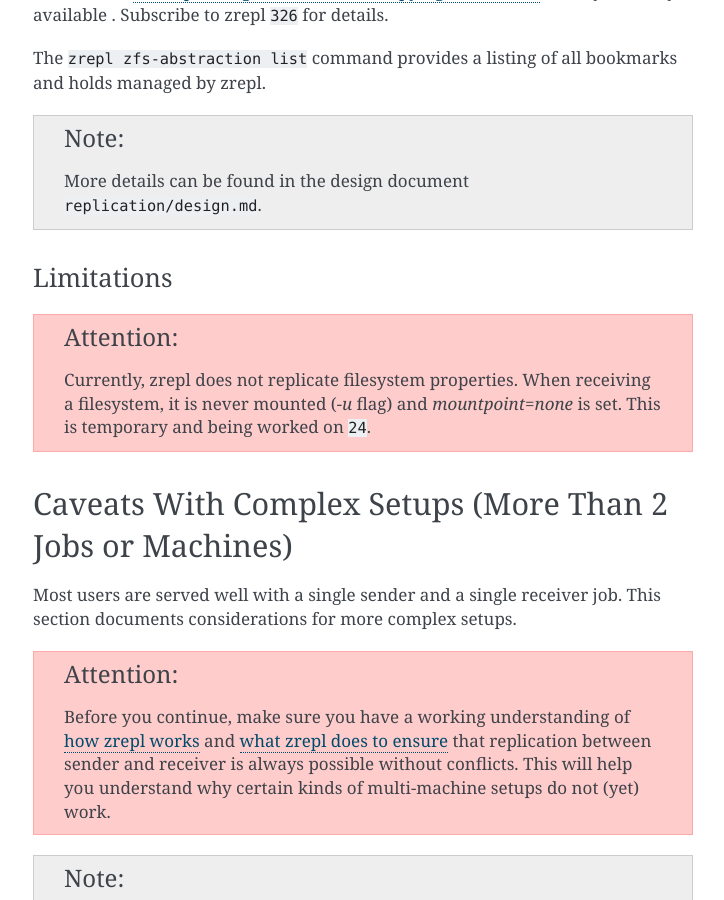
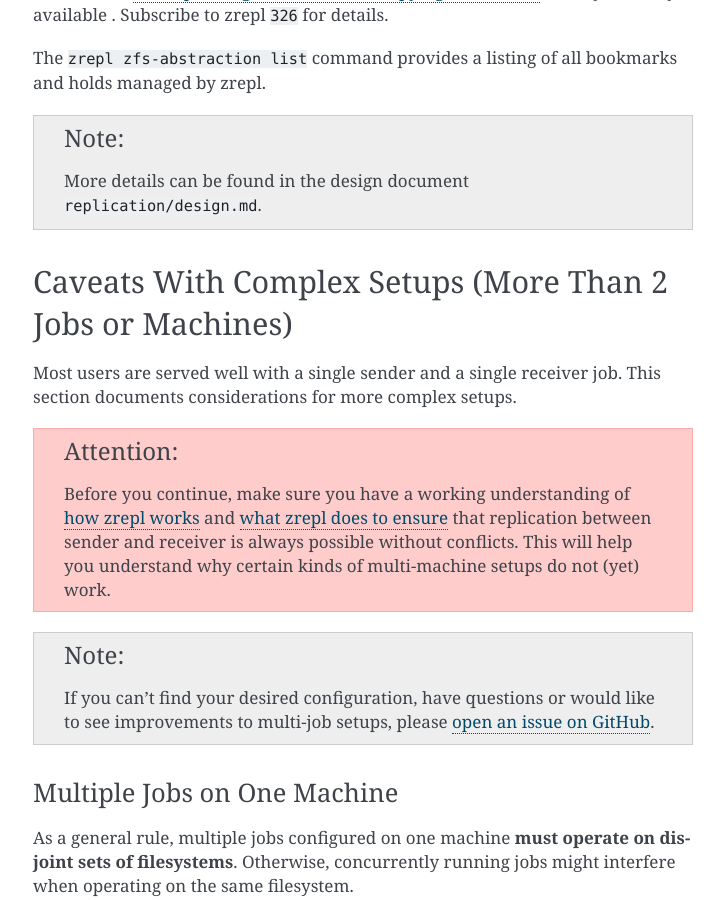
Before and after one commit to zrepl/zrepl, a Sphinx documentation site: the page built from docs/configuration/overview.rst, in a window 1280 px wide and 900 px high, scrolled down 6107 px. Shown: the whole window, without its empty margins (387-1111 px from the left). Built offline with Sphinx 7.4.7, drawn with Linux system fonts in a browser that asks for light colours; pages that are not in the unit, such as notebooks, are missing from menus; the version number could not be read and is left out; cross-references to code outside the pages are shown as plain code.

Commit message:
docs: update CLI usage to --mode raw & remove outdated "Limitations" section
fixes https://github.com/zrepl/zrepl/issues/609

```diff
--- a/docs/configuration/overview.rst
+++ b/docs/configuration/overview.rst
@@ -233,15 +233,6 @@
 
     More details can be found in the design document :repomasterlink:`replication/design.md`.
 
-Limitations
-^^^^^^^^^^^
-
-.. ATTENTION::
-
-    Currently, zrepl does not replicate filesystem properties.
-    When receiving a filesystem, it is never mounted (`-u` flag)  and `mountpoint=none` is set.
-    This is temporary and being worked on :issue:`24`.
-
 
 Caveats With Complex Setups (More Than 2 Jobs or Machines)
 ----------------------------------------------------------
--- a/docs/usage.rst
+++ b/docs/usage.rst
@@ -26,7 +26,7 @@
     * - ``zrepl daemon``
       - run the daemon, required for all zrepl functionality
     * - ``zrepl status``
-      - show job activity, or with ``--raw`` for JSON output
+      - show job activity, or with ``--mode raw`` for JSON output
     * - ``zrepl stdinserver``
       - see :ref:`transport-ssh+stdinserver`
     * - ``zrepl signal wakeup JOB``
```
